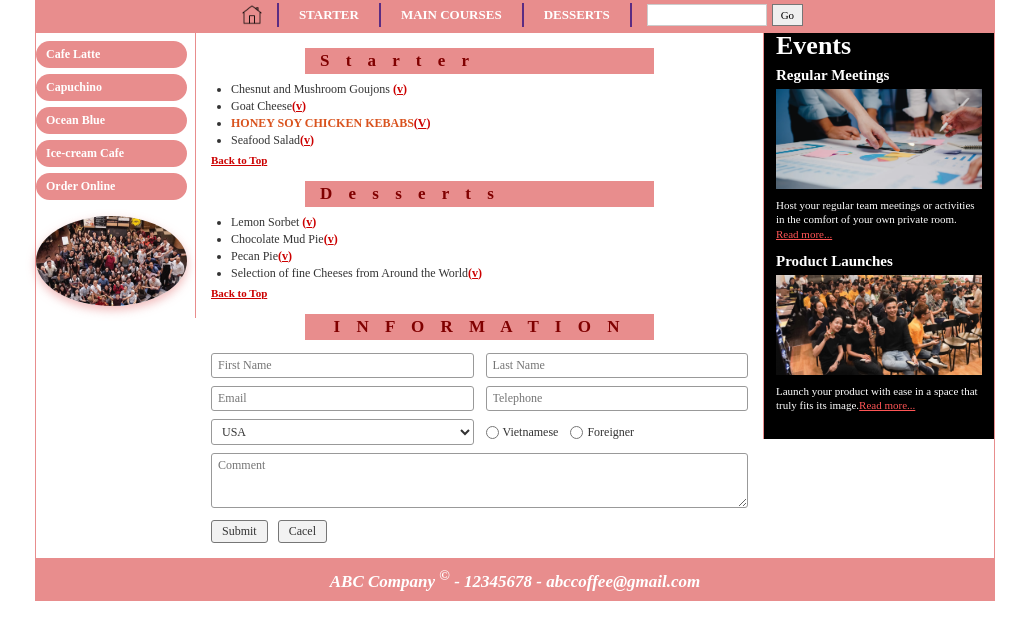
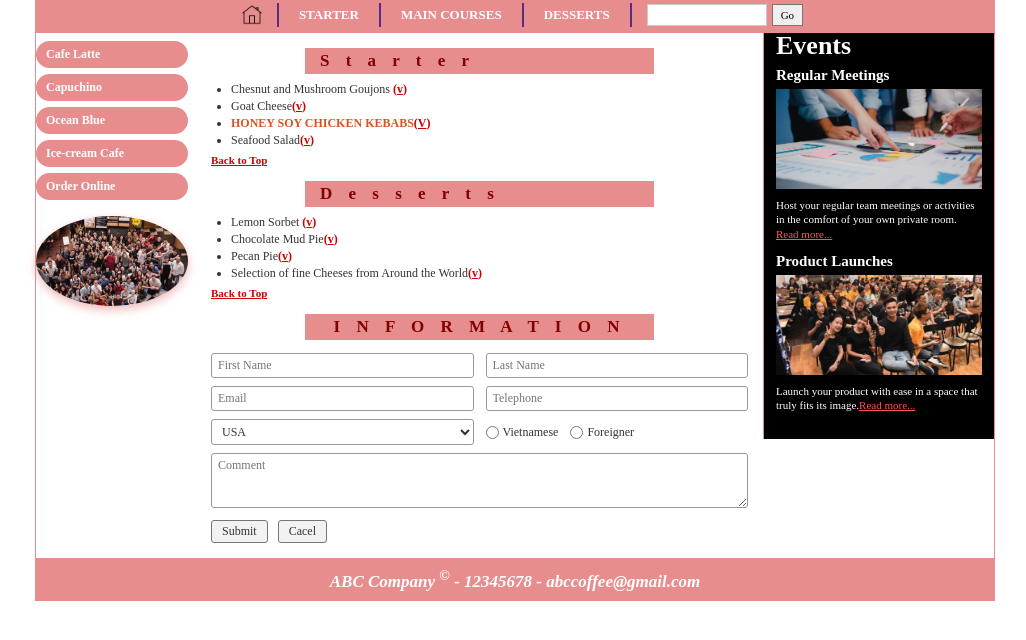
Before and after one commit to T-annn/TRAN-THIEN-AN, a plain HTML site: page index.html in a window 1280 px wide. Shown: the part 86-726 px from the top of the page, without its empty margins (125-1151 px from the left). Drawn offline with Linux system fonts and the light colour scheme.

Commit message:
Cap nhat code moi

```diff
--- a/index.html
+++ b/index.html
@@ -145,7 +145,6 @@
             flex-direction: column;
             align-items: flex-start;
             flex-shrink: 0;
-            border-right: 1px solid #e88d8d;
         }
 
         .menu-btn {
```
